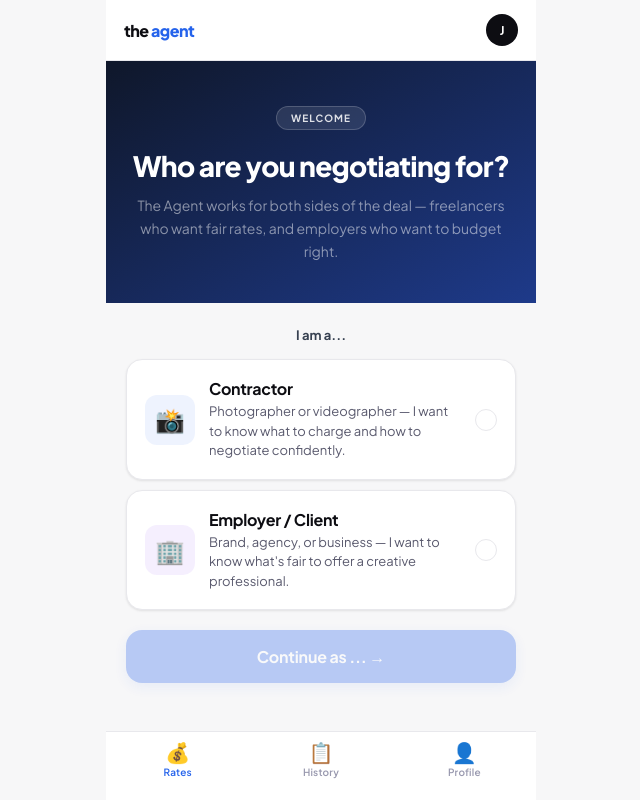
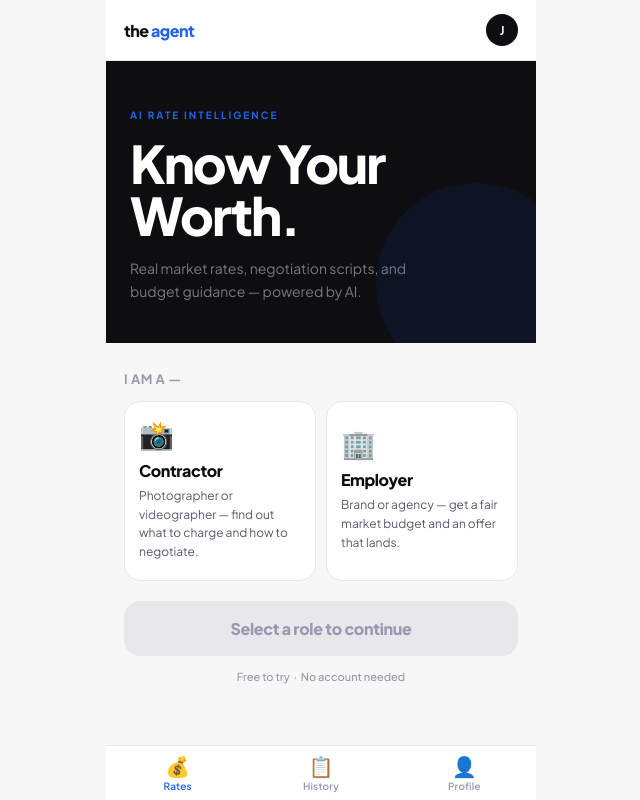
Before and after one commit to yerbabuenasf/the-agent-pwa, a Next.js app: page / in a window 1280 px wide. Shown: the whole page, without its empty margins (319-959 px from the left). Built offline with nearby package versions, Linux system fonts and the light colour scheme.

Commit message:
Bold & modern role screen redesign

```diff
--- a/src/app/globals.css
+++ b/src/app/globals.css
@@ -407,6 +407,128 @@ button { font-family: inherit; }
   border: 1px solid rgba(220,38,38,0.15);
 }
 
+/* ── Role Screen v2 — Bold & Modern ────────── */
+.role-screen {
+  display: flex;
+  flex-direction: column;
+  min-height: calc(100dvh - 54px - 62px);
+}
+
+.role-header {
+  background: var(--ink);
+  padding: 48px 24px 40px;
+  position: relative;
+  overflow: hidden;
+}
+.role-header::after {
+  content: '';
+  position: absolute;
+  bottom: -40px; right: -40px;
+  width: 200px; height: 200px;
+  background: var(--blue);
+  border-radius: 50%;
+  opacity: 0.08;
+  pointer-events: none;
+}
+.role-header-eyebrow {
+  font-size: 10px; font-weight: 700; letter-spacing: 2px;
+  text-transform: uppercase; color: var(--blue);
+  margin-bottom: 16px;
+}
+.role-header-title {
+  font-size: 52px; font-weight: 800;
+  color: #fff; line-height: 1.0;
+  letter-spacing: -2px; margin-bottom: 16px;
+}
+.role-header-sub {
+  font-size: 14px; color: rgba(255,255,255,0.45);
+  line-height: 1.65; font-weight: 400; max-width: 280px;
+}
+
+.role-body {
+  flex: 1;
+  padding: 28px 18px 24px;
+  background: var(--bg);
+  display: flex;
+  flex-direction: column;
+}
+.role-prompt {
+  font-size: 13px; font-weight: 700; color: var(--ink-3);
+  letter-spacing: 0.5px; text-transform: uppercase;
+  margin-bottom: 14px;
+}
+
+.role-cards-v2 {
+  display: flex;
+  gap: 10px;
+  margin-bottom: 20px;
+}
+.role-card-v2 {
+  flex: 1;
+  background: var(--surface);
+  border: 1.5px solid var(--border);
+  border-radius: var(--r-lg);
+  padding: 18px 14px;
+  cursor: pointer;
+  text-align: left;
+  transition: all 0.18s;
+  -webkit-tap-highlight-color: transparent;
+  font-family: inherit;
+}
+.role-card-v2:active { transform: scale(0.97); }
+.role-card-v2.active-blue {
+  border-color: var(--blue);
+  background: #EEF4FF;
+}
+.role-card-v2.active-purple {
+  border-color: var(--purple);
+  background: #F3EEFF;
+}
+.rcv2-top {
+  display: flex;
+  justify-content: space-between;
+  align-items: flex-start;
+  margin-bottom: 12px;
+}
+.rcv2-icon { font-size: 28px; line-height: 1; }
+.rcv2-check {
+  width: 22px; height: 22px; border-radius: 50%;
+  display: flex; align-items: center; justify-content: center;
+  font-size: 11px; font-weight: 800; color: #fff;
+  flex-shrink: 0;
+}
+.blue-check   { background: var(--blue); }
+.purple-check { background: var(--purple); }
+.rcv2-label {
+  font-size: 16px; font-weight: 800; color: var(--ink);
+  letter-spacing: -0.4px; margin-bottom: 6px;
+}
+.rcv2-desc {
+  font-size: 12px; color: var(--ink-2); line-height: 1.55;
+  font-weight: 400;
+}
+
+.role-cta {
+  width: 100%; padding: 17px;
+  font-size: 16px; font-weight: 800;
+  border: none; border-radius: var(--r-lg);
+  cursor: pointer; transition: all 0.15s;
+  letter-spacing: -0.3px;
+  font-family: inherit;
+  -webkit-tap-highlight-color: transparent;
+  margin-bottom: 14px;
+}
+.role-cta:active { transform: scale(0.97); }
+.role-cta-disabled {
+  background: var(--border); color: var(--ink-3); cursor: not-allowed;
+}
+.role-cta-blue   { background: var(--blue);   color: #fff; box-shadow: 0 6px 20px rgba(37,99,235,0.30); }
+.role-cta-purple { background: var(--purple); color: #fff; box-shadow: 0 6px 20px rgba(124,58,237,0.30); }
+.role-footer {
+  text-align: center; font-size: 11px;
+  color: var(--ink-3); font-weight: 500;
+}
+
 /* ── Toast ──────────────────────────────────── */
 .toast {
   position: fixed; bottom: 110px; left: 50%; transform: translateX(-50%);
--- a/src/components/RoleScreen.jsx
+++ b/src/components/RoleScreen.jsx
@@ -2,59 +2,62 @@
 
 export default function RoleScreen({ role, onSelect, onContinue }) {
   return (
-    <>
-      <div className="hero role-hero">
-        <div className="hero-badge">Welcome</div>
-        <h1>Who are you negotiating for?</h1>
-        <p>
-          The Agent works for both sides of the deal — freelancers who want
-          fair rates, and employers who want to budget right.
+    <div className="role-screen">
+
+      {/* Bold header */}
+      <div className="role-header">
+        <div className="role-header-eyebrow">AI Rate Intelligence</div>
+        <h1 className="role-header-title">Know Your<br />Worth.</h1>
+        <p className="role-header-sub">
+          Real market rates, negotiation scripts, and budget guidance — powered by AI.
         </p>
       </div>
 
-      <div className="form-body" style={{ padding: '24px 20px' }}>
-        <p style={{ fontSize: 13, fontWeight: 700, color: '#374151', textAlign: 'center', marginBottom: 16 }}>
-          I am a...
-        </p>
+      {/* Role selector */}
+      <div className="role-body">
+        <p className="role-prompt">I am a —</p>
 
-        <div className="role-cards">
-          <div
-            className={`role-card ${role === 'contractor' ? 'sel-contractor' : ''}`}
+        <div className="role-cards-v2">
+
+          <button
+            className={`role-card-v2 ${role === 'contractor' ? 'active-blue' : ''}`}
             onClick={() => onSelect('contractor')}
           >
-            <div className="role-icon blue">📸</div>
-            <div className="role-text">
-              <h3>Contractor</h3>
-              <p>Photographer or videographer — I want to know what to charge and how to negotiate confidently.</p>
+            <div className="rcv2-top">
+              <div className="rcv2-icon">📸</div>
+              {role === 'contractor' && <div className="rcv2-check blue-check">✓</div>}
             </div>
-            <div className={`role-check ${role === 'contractor' ? 'blue' : ''}`}>
-              {role === 'contractor' && '✓'}
-            </div>
-          </div>
+            <div className="rcv2-label">Contractor</div>
+            <div className="rcv2-desc">Photographer or videographer — find out what to charge and how to negotiate.</div>
+          </button>
 
-          <div
-            className={`role-card ${role === 'employer' ? 'sel-employer' : ''}`}
+          <button
+            className={`role-card-v2 ${role === 'employer' ? 'active-purple' : ''}`}
             onClick={() => onSelect('employer')}
           >
-            <div className="role-icon purple">🏢</div>
-            <div className="role-text">
-              <h3>Employer / Client</h3>
-              <p>Brand, agency, or business — I want to know what's fair to offer a creative professional.</p>
+            <div className="rcv2-top">
+              <div className="rcv2-icon">🏢</div>
+              {role === 'employer' && <div className="rcv2-check purple-check">✓</div>}
             </div>
-            <div className={`role-check ${role === 'employer' ? 'purple' : ''}`}>
-              {role === 'employer' && '✓'}
-            </div>
-          </div>
+            <div className="rcv2-label">Employer</div>
+            <div className="rcv2-desc">Brand or agency — get a fair market budget and an offer that lands.</div>
+          </button>
+
         </div>
 
         <button
-          className={`btn ${role === 'employer' ? 'purple' : 'blue'}`}
+          className={`role-cta ${!role ? 'role-cta-disabled' : role === 'employer' ? 'role-cta-purple' : 'role-cta-blue'}`}
           onClick={onContinue}
           disabled={!role}
         >
-          Continue as {role === 'employer' ? 'Employer' : role === 'contractor' ? 'Contractor' : '...'} →
+          {!role
+            ? 'Select a role to continue'
+            : `Get My ${role === 'contractor' ? 'Rate' : 'Budget'} →`}
         </button>
+
+        <p className="role-footer">Free to try &nbsp;·&nbsp; No account needed</p>
       </div>
-    </>
+
+    </div>
   );
 }
```
